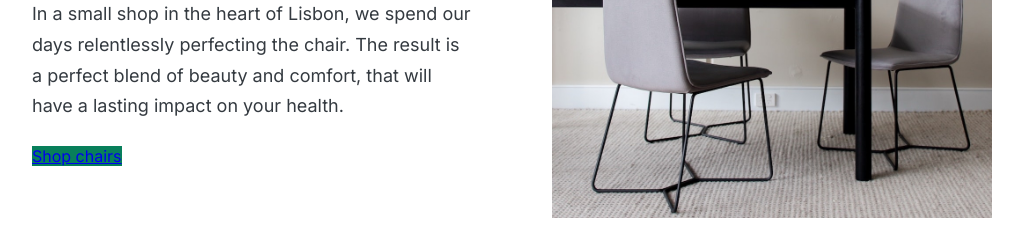
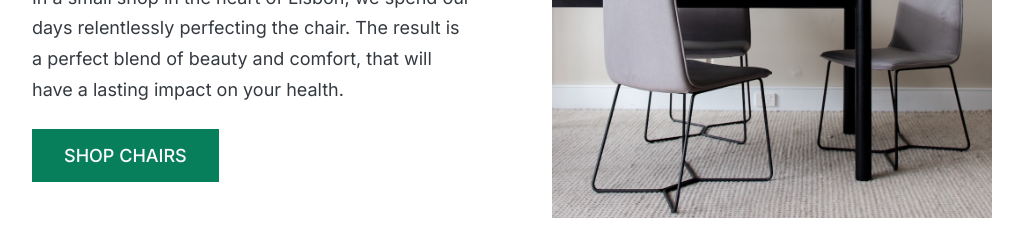
Before and after one commit to kasunweerasinghe/Chair-Shop-Web-Page, a plain HTML site: page index.html in a window 1280 px wide. Shown: the part 270-514 px from the top of the page, without its empty margins (128-1151 px from the left). Drawn offline with Linux system fonts and the light colour scheme.

Commit message:
change color and font size buttons

```diff
--- a/index.html
+++ b/index.html
@@ -6,7 +6,7 @@
     <meta content="width=device-width, initial-scale=1.0" name="viewport"/>
     <link href="https://fonts.googleapis.com" rel="preconnect">
     <link crossorigin href="https://fonts.gstatic.com" rel="preconnect">
-    <link href="https://fonts.googleapis.com/css2?family=Inter:wght@400;500;700&display=swap" rel="stylesheet">
+    <link href="https://fonts.googleapis.com/css2?family=Inter:wght@400;500;600;700&display=swap" rel="stylesheet">
     <link href="style.css" rel="stylesheet"/>
     <title>Lisbon Chair Shop</title>
 </head>
--- a/style.css
+++ b/style.css
@@ -49,7 +49,28 @@ h2 {
 
 .btn:link, .btn:visited {
     background-color: #087f5b;
+    color: #fff;
+    text-decoration: none;
+    text-transform: uppercase;
+    display: inline-block;
+    font-weight: 500;
 
+
+}
+
+.btn:hover, .btn:active {
+    background-color: #099268;
+    cursor: pointer;
+}
+
+.btn--big {
+    padding: 16px 32px;
+    font-size: 18px;
+}
+
+.btn--small {
+    font-size: 14px;
+    padding: 8px 12px;
 }
 
 /* ------------------------ */
@@ -158,4 +179,5 @@ h3 {
 footer {
     margin-bottom: 48px;
     font-size: 14px;
+    color: #495057;
 }
```
